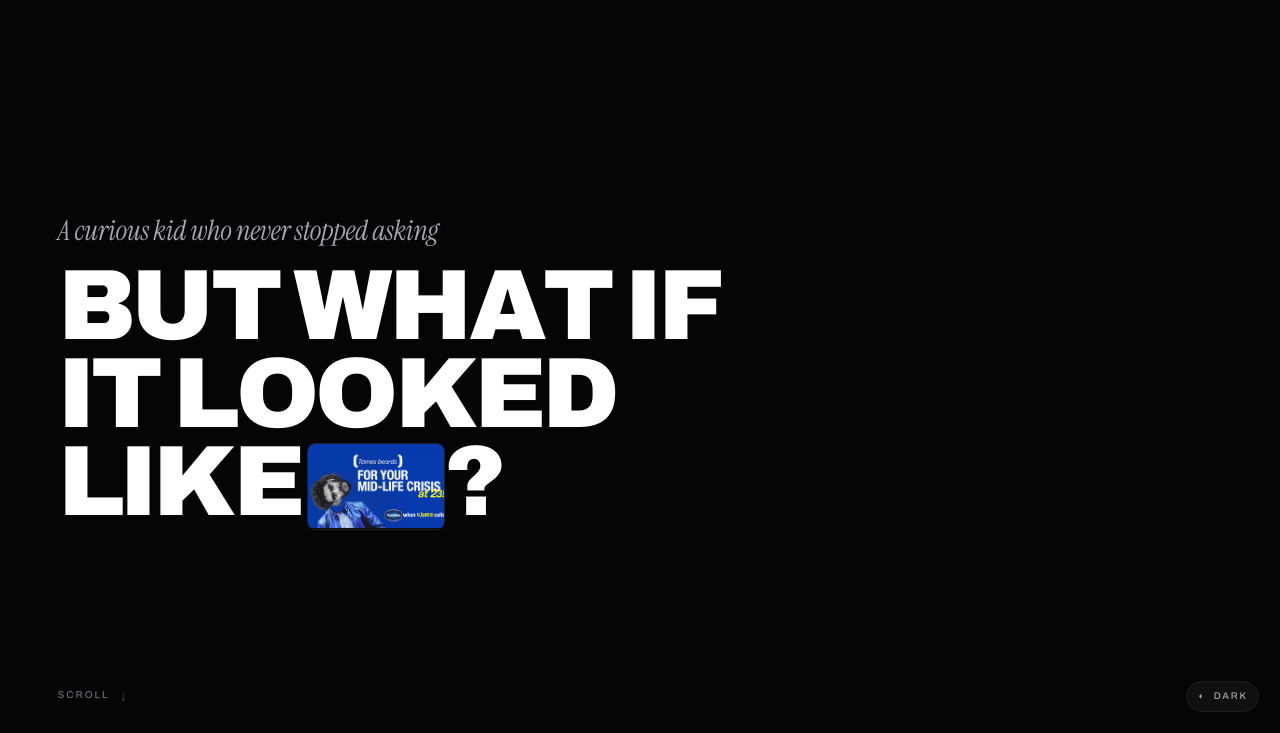
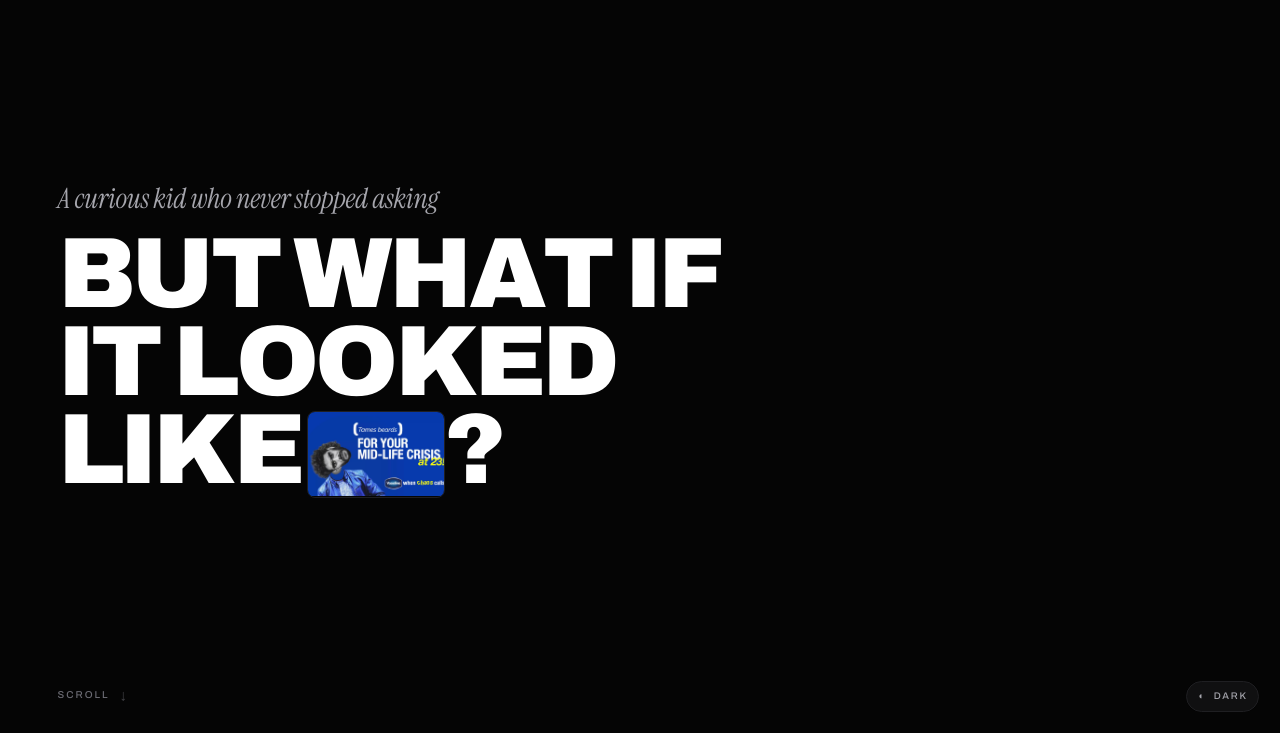
Before and after one commit to monish-app/monishkapadia-portfolio, a plain HTML site: page index.html in a window 1280 px wide. Shown: the part 67-800 px from the top of the page. Drawn offline with Linux system fonts and the light colour scheme; grey boxes are pictures that could not be loaded.

Commit message:
Update main.css

```diff
--- a/assets/css/main.css
+++ b/assets/css/main.css
@@ -133,7 +133,9 @@ button { font: inherit; color: inherit; background: none; border: 0; cursor: poi
   position: relative;
   min-height: calc(100svh - var(--topbar));
   display: flex; flex-direction: column; justify-content: center;
-  padding-block: clamp(4rem, 12vh, 9rem) clamp(6rem, 14vh, 9rem);
+  /* Deliberately lopsided: the heavier bottom padding lifts the block
+     ~5vh above true centre, so the weighted display type optically centres. */
+  padding-block: clamp(2.5rem, 7vh, 6rem) clamp(7rem, 17vh, 12rem);
 }
 .hero__pre {
   font-size: min(1.75rem, 4.3vw); line-height: 1.2; white-space: nowrap;
```
